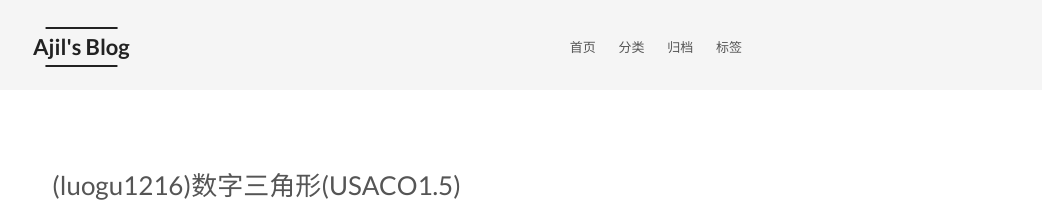
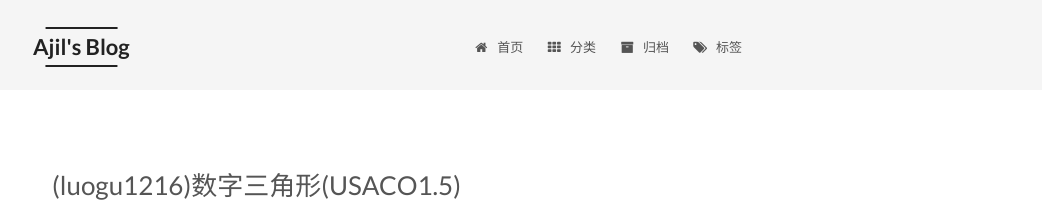
Before and after one commit to XajilX/old_XajilX.github.io, a Jekyll site: the page built from index.html, in a window 1280 px wide. Shown: the top 222 px of the page, without its empty margins (238-1280 px from the left). Built offline with Jekyll 4.4.1, drawn with Linux system fonts in a browser that asks for light colours; the list of posts is cut into pages by our own code.

Commit message:
Change config

```diff
--- a/_config.yml
+++ b/_config.yml
@@ -131,7 +131,7 @@ menu:
 #   Key is the name of menu item and value is the name of FontAwesome icon. Key is case-senstive.
 #   When an question mask icon presenting up means that the item has no mapping icon.
 menu_icons:
-  enable: false
+  enable: true
   #KeyMapsToMenuItemKey: NameOfTheIconFromFontAwesome
   home: home
   about: user
@@ -231,8 +231,8 @@ social_icons:
 
 
 # Sidebar Avatar
-# in directory: /assets/images/avatar.gif
-#avatar:
+# in directory: /assets/images/avatar.png
+avatar: /assets/images/avatar.png
 
 
 # Table Of Contents in the Sidebar
```
Also changed, not shown: assets/images/avatar.gif (deleted), assets/images/avatar.png (added).
